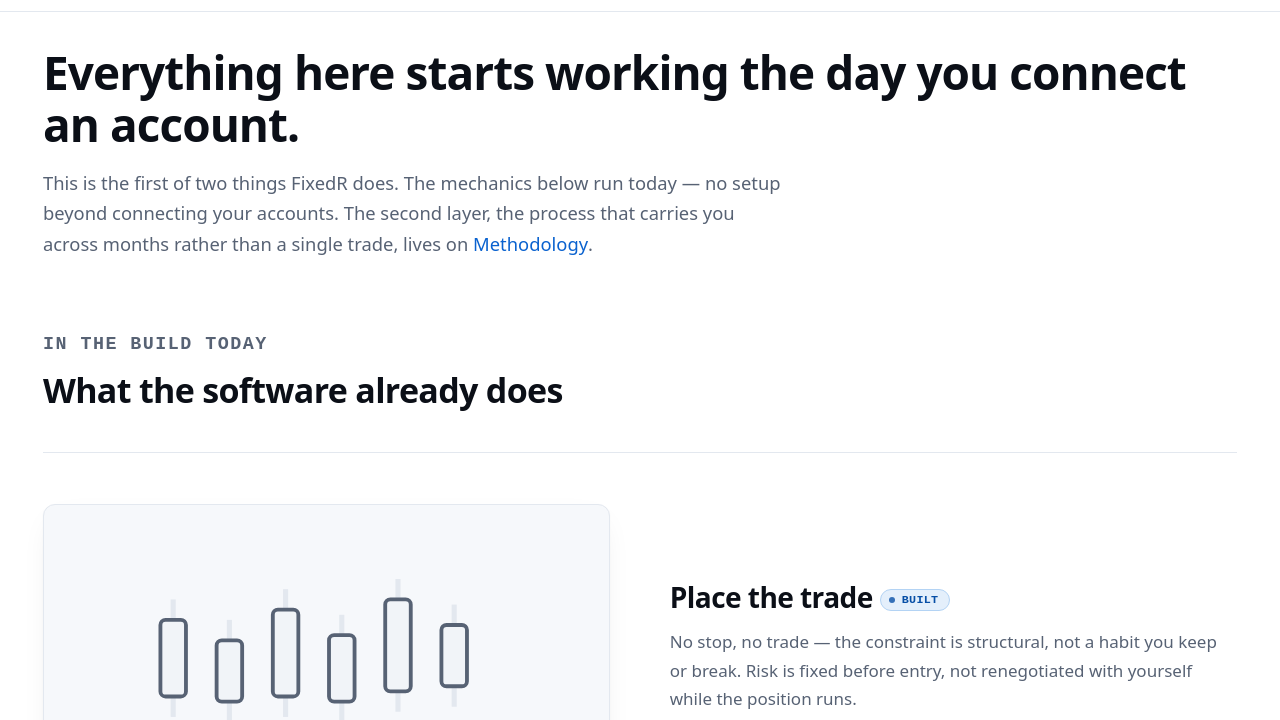
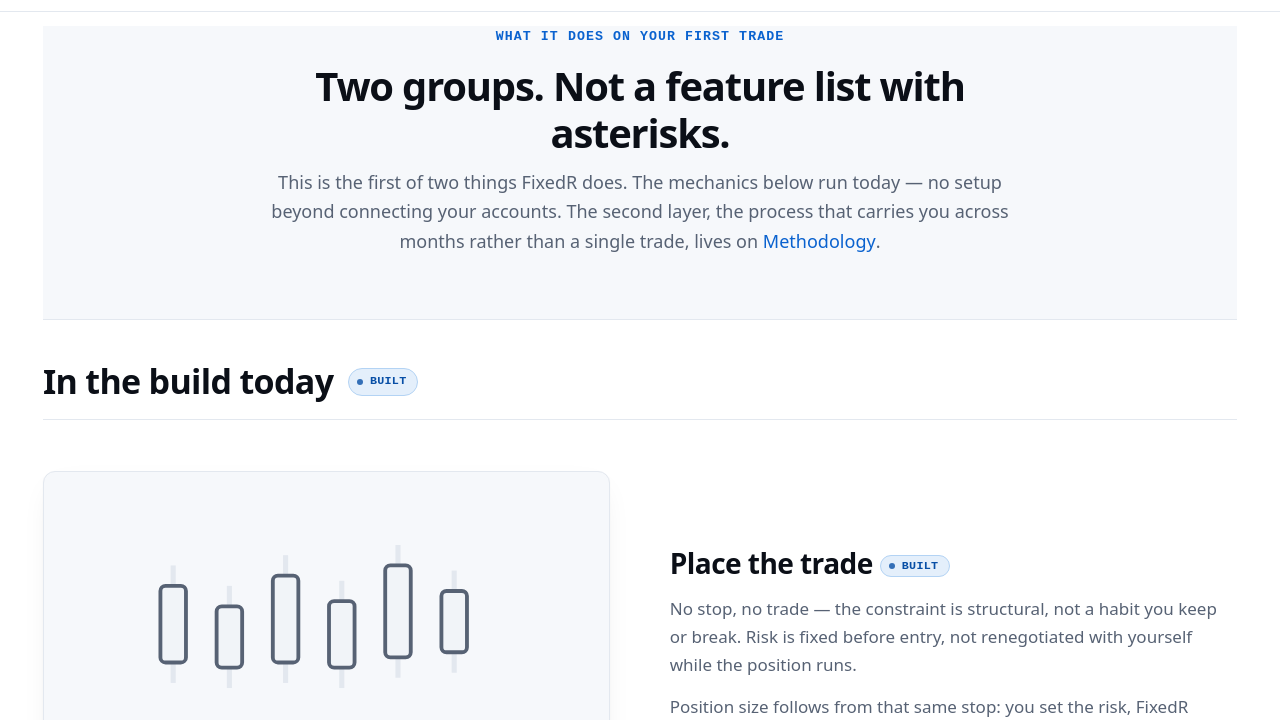
Before and after one commit to mktradersmc/fixedr-site, an Astro site: page /product in a window 1280 px wide. Shown: the part 62-782 px from the top of the page. Built offline with nearby package versions, Linux system fonts and the light colour scheme; Astro itself is replaced by a stand-in of ours.

Commit message:
FXR-26: Gestaltung nach Kanvas — Product
Seiten-Hero (getönte Flaeche, zentriert) ergaenzt; H1/Eyebrow auf den
Kanvas-Wortlaut umgestellt ("Everything here starts working the day
you connect an account." -> "Two groups. Not a feature list with
asterisks.", Eyebrow "What it does on your first trade" neu). Der
Absatz mit dem Methodology-Querverweis blieb unveraendert (das Kanvas
zeigt dort keinen Link).

Beide Gruppenkoepfe auf das Kanvas-Muster umgestellt (H2 + Pille statt
Eyebrow + Zweit-H2): "In the build today" und "On the way — and what
shapes it" sind jetzt selbst die Ueberschrift, mit "built"/"planned"
daneben; die Absaetze darunter blieben. "Without FixedR"- und
"On the way"-Karten jetzt 2-spaltig wie im Kanvas.

Co-Authored-By: Claude Fable 5.1 <noreply@anthropic.com>
Claude-Session: https://claude.ai/code/session_01XVEHjRCxtQGz9cZtdv5cuX

```diff
--- a/src/pages/product.astro
+++ b/src/pages/product.astro
@@ -16,18 +16,27 @@ import DynamicRisk from '../components/illus/DynamicRisk.astro';
   title="Product"
   description="What FixedR does the day you connect an account: mandatory stop-loss, position size from risk, R-only display, multi-account distribution, synchronised multi-timeframe layouts, and what's still being built."
 >
-  <h1>Everything here starts working the day you connect an account.</h1>
-  <p style="max-width: 44rem; color: var(--muted); font-size: 1.08rem;">
-    This is the first of two things FixedR does. The mechanics below run today — no setup
-    beyond connecting your accounts. The second layer, the process that carries you across
-    months rather than a single trade, lives on <a href="/methodology">Methodology</a>.
-  </p>
+  {/* H1/Eyebrow nach Kanvas 2026-09-02 ("Everything here starts working the day you
+      connect an account." → "Two groups. Not a feature list with asterisks."). Der
+      Absatz bleibt: er trägt den Querverweis auf /methodology, den das Kanvas nicht
+      abbildet — s. Protokoll. */}
+  <div class="page-hero tint" style="padding-top: 0;">
+    <div class="wrap" style="padding: 0;">
+      <p class="eyebrow">What it does on your first trade</p>
+      <h1>Two groups. Not a feature list with asterisks.</h1>
+      <p class="lede" style="max-width: 44rem; margin-left: auto; margin-right: auto;">
+        This is the first of two things FixedR does. The mechanics below run today — no setup
+        beyond connecting your accounts. The second layer, the process that carries you across
+        months rather than a single trade, lives on <a href="/methodology">Methodology</a>.
+      </p>
+    </div>
+  </div>
 
-  <!-- In the build today -->
+  <!-- In the build today — Gruppenkopf nach Kanvas: H2 + Pille statt Eyebrow + Zweit-H2. -->
   <section style="padding-top: 2.5rem;">
-    <div class="section-head">
-      <p class="eyebrow">In the build today</p>
-      <h2>What the software already does</h2>
+    <div class="group-head">
+      <h2>In the build today</h2>
+      <span class="reifegrad reifegrad-built">built</span>
     </div>
 
     <div class="feature-row">
@@ -125,7 +134,7 @@ import DynamicRisk from '../components/illus/DynamicRisk.astro';
           approach runs into the same wall.
         </p>
       </div>
-      <div class="grid">
+      <div class="grid cols-2">
         <div class="card">
           <h3>Checking balances in the broker terminal or firm dashboard</h3>
           <p>
@@ -167,18 +176,20 @@ import DynamicRisk from '../components/illus/DynamicRisk.astro';
     </div>
   </section>
 
-  <!-- On the way -->
+  <!-- On the way — Gruppenkopf nach Kanvas: H2 + Pille statt Eyebrow + Zweit-H2. -->
   <section>
+    <div class="group-head">
+      <h2>On the way — and what shapes it</h2>
+      <span class="reifegrad reifegrad-planned">planned</span>
+    </div>
     <div class="section-head">
-      <p class="eyebrow">On the way — and what shapes it</p>
-      <h2>What isn't built yet, said plainly</h2>
       <p>
         This is not a hedge. Building these with the first traders who use FixedR is the
         point of the founders circle — the record below is honest about what still needs to
         be built, and that's the invitation, not a caveat.
       </p>
     </div>
-    <div class="grid">
+    <div class="grid cols-2">
       <div class="card">
         <h3>Automatic trade documentation <ReifegradChip id="auto-documentation" /></h3>
         <p>The plan sitting next to the result, without typing it up after the fact.</p>
```
